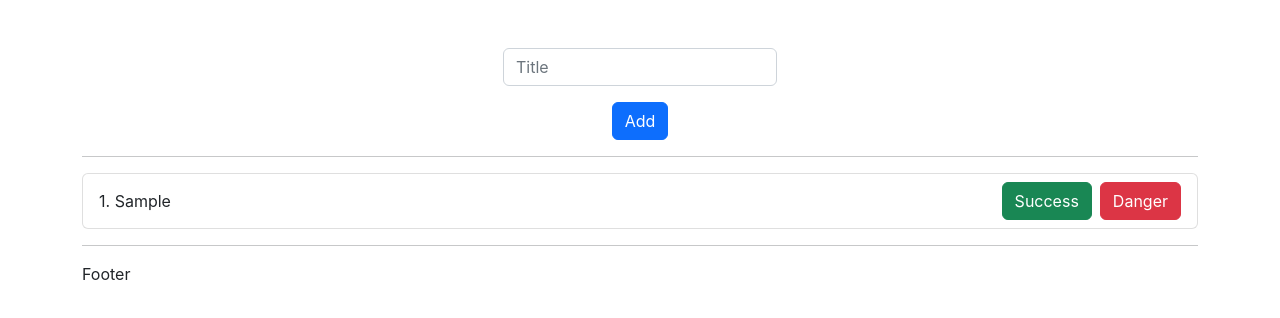
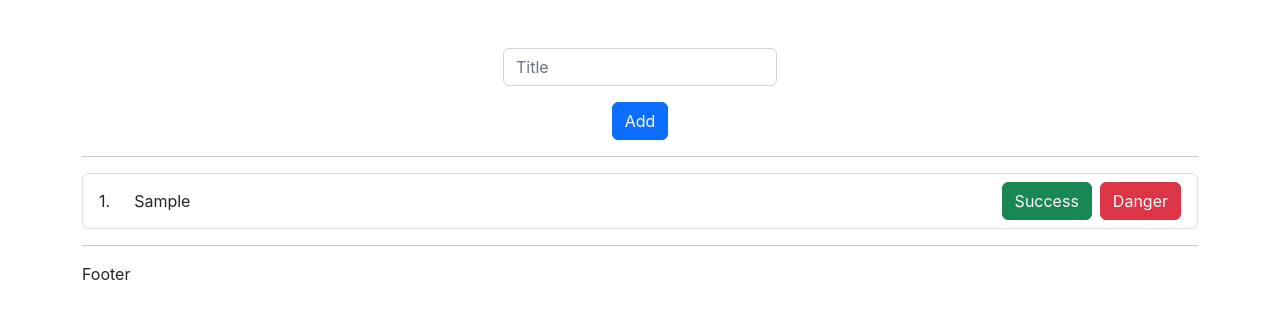
Before and after one commit to AlexeySitnikov/todo_react, a React (Create React App) app: page / in a window 1280 px wide. Both pictures are taken after typing "Sample" into the empty fields and a click on the button "Add". Shown: the top 318 px of the page. Built offline with nearby package versions, Linux system fonts and the light colour scheme.

Commit message:
visual modifyings in the form list

```diff
--- a/src/components/Main/Main.js
+++ b/src/components/Main/Main.js
@@ -7,7 +7,10 @@ const Main = ({todos, deleteTodo, changeTodoStatus})=>{
         {
           todos.map((todo, i) => (
             <li key={todo.id} className="list-group-item d-flex justify-content-between">
-             <span className={`d-flex align-items-center ${todo.status ? styles.done:''}`}>{i+1}. {todo.title} </span>
+             <div className={`d-flex align-items-center`}>
+              <span className='me-4'>{i+1}. </span>
+              <span className={`${todo.status ? styles.done:''}`}>{todo.title} </span>
+             </div>
              <div>
                 <button onClick={()=>changeTodoStatus(todo.id)} type="button" className="btn mx-2 btn-success">Success</button>
                 <button onClick={()=>deleteTodo(todo.id)} type="button" className="btn btn-danger">Danger</button>
```
